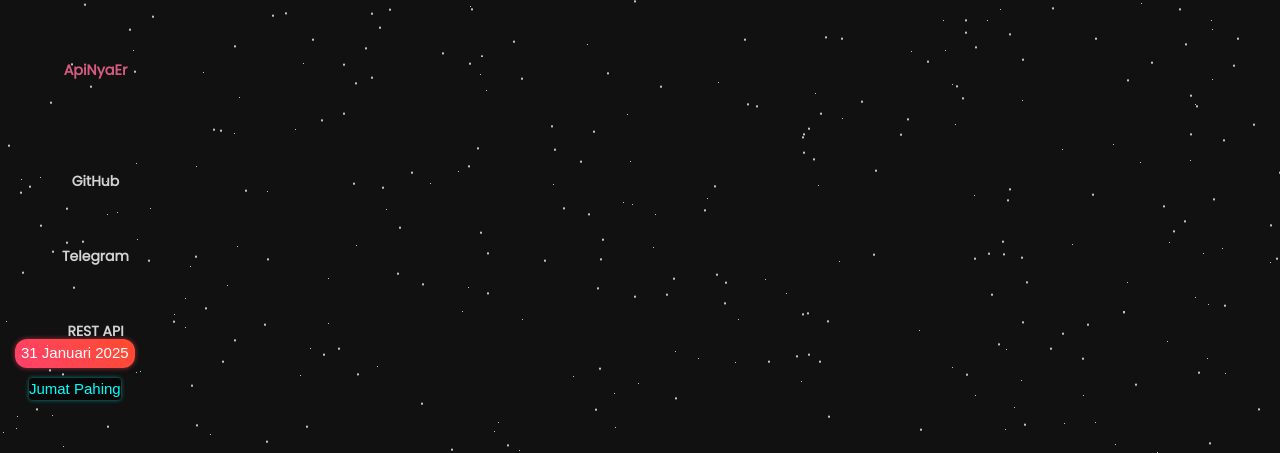
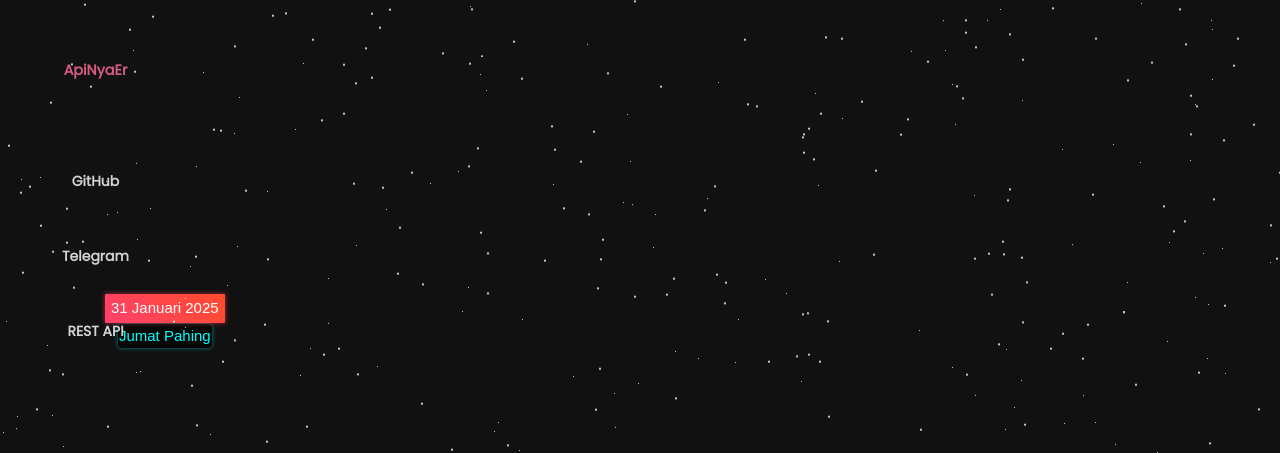
Before and after one commit to ErNewDev0/ErNewDev0.github.io, a plain HTML site: page index2.html in a window 1280 px wide. Shown: the part 347-800 px from the top of the page. Drawn offline with nearby package versions, Linux system fonts and the light colour scheme.

Commit message:
update css/style2.css

```diff
--- a/css/style2.css
+++ b/css/style2.css
@@ -54,8 +54,8 @@
 
         #clock-container {
             position: absolute;
-            top: 5px;
-            right: 20px;
+            top: 3px;
+            right: 15px;
             width: 100px;
             height: 100px;
             background: rgba(0, 0, 0, 0.6);
@@ -101,8 +101,8 @@
         /* Container tanggal */
         .date-container {
             position: absolute;
-            bottom: 53px;
-            left: 15px;
+            bottom: 105px;
+            left: 105px;
             display: flex;
             flex-direction: column;
             align-items: center;
@@ -117,7 +117,7 @@
             font-size: 15px;
             background: linear-gradient(45deg, #ff416c, #ff4b2b);
             padding: 3px 6px;
-            border-radius: 12px;
+            border-radius: 1px;
             box-shadow: 0px 0px 5px rgba(255, 69, 96, 0.6);
             transition: transform 0.3s, background 0.3s, color 0.3s;
             z-index: 1;
@@ -125,12 +125,12 @@
 
         /* Tampilan weton lebih kecil */
         .weton-box {
-            margin-top: 10px;
+            margin-top: 1px;
             font-family: 'Pixel Operator', sans-serif;
             font-size: 15px;
             color: #00ffff;
             background: rgba(0, 0, 0, 0.6);
-            padding: 0px;
+            padding: 1px;
             border-radius: 4px;
             box-shadow: 0px 0px 4px rgba(0, 255, 255, 0.5);
             z-index: -1;
@@ -344,15 +344,3 @@
         text-shadow: 0 0 15px white;
         transform: scale(1.2);
     }
-
-    /* Animation: Fade-in effect */
-    @keyframes fadeIn {
-        0% {
-            opacity: 0;
-            transform: translateY(10px);
-        }
-        100% {
-            opacity: 1;
-            transform: translateY(0);
-        }
-    }
```
